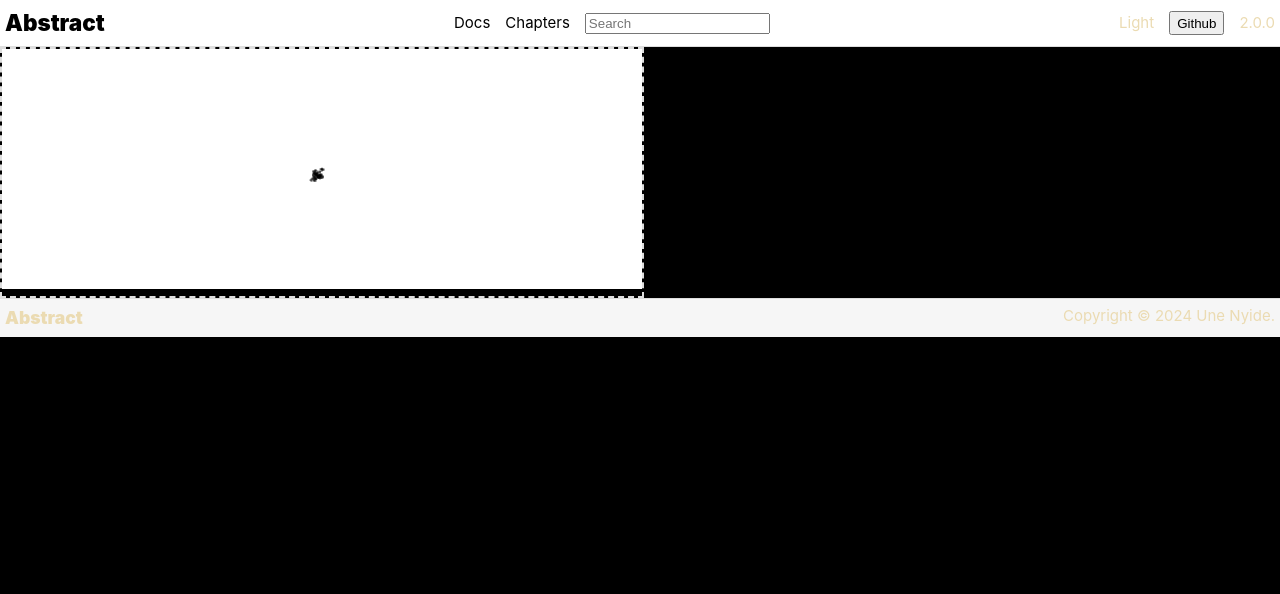
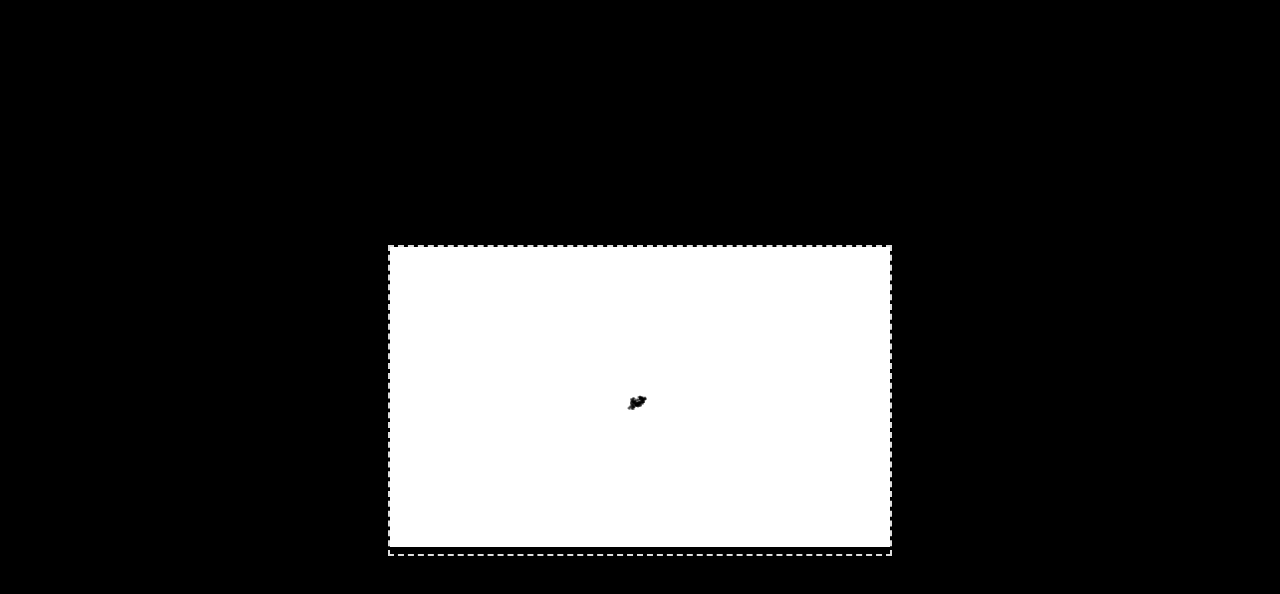
Before and after one commit to Unomars4/abstract, a Vue app: page /lab in a window 1280 px wide. Shown: the top 594 px of the page. Built offline with nearby package versions, Linux system fonts and the light colour scheme.

Commit message:
chore: adjust lint config

```diff
--- a/src/App.vue
+++ b/src/App.vue
@@ -1,19 +1,21 @@
 <script setup lang="ts">
-import { RouterView } from 'vue-router'
-import Header from "@/components/Header.vue"
-import Footer from "@/components/Footer.vue"
+import { RouterView } from 'vue-router';
 </script>
 
 <template>
-  <Header />
   <main>
     <RouterView />
-    <Footer />
   </main>
 </template>
 
 <style scoped>
 main {
-  height: 100%;
+  height: 100vh;
+  width: 60%;
+  margin: 0 auto;
+  border: solid 2px black;
+  display: flex;
+  justify-content: center;
+  align-items: center;
 }
 </style>
--- a/src/components/ui/Search.vue
+++ b/src/components/ui/Search.vue
@@ -3,7 +3,7 @@ type SearchBarProps = {
   placeholder?: string
 }
 
-const { placeholder = "Search" } = defineProps<SearchBarProps>()
+const { placeholder = "Search" } = defineProps<SearchBarProps>();
 </script>
 
 <template>
--- /dev/null
+++ b/src/sketches/constants.ts
@@ -0,0 +1,2 @@
+export const SCREEN_WIDTH = 500,
+  SCREEN_HEIGHT = 300;
--- /dev/null
+++ b/src/sketches/randomness.ts
@@ -0,0 +1,17 @@
+import p5 from 'p5';
+import Walker from '@/domains/walker';
+import { SCREEN_HEIGHT, SCREEN_WIDTH } from './constants';
+
+export const RandomWalker = function (p: p5) {
+  let walker: Walker;
+  p.setup = function () {
+    p.createCanvas(SCREEN_WIDTH, SCREEN_HEIGHT);
+    walker = new Walker(p);
+    p.background(255);
+  };
+
+  p.draw = function () {
+    walker.step();
+    walker.show();
+  };
+};
--- a/src/views/LabView.vue
+++ b/src/views/LabView.vue
@@ -1,28 +1,15 @@
 <script setup lang="ts">
-import Walker from "@/domains/walker";
 import p5 from "p5";
 import { onMounted, useTemplateRef } from "vue";
+import { RandomWalker } from "@/sketches/randomness";
 
 const container = useTemplateRef<HTMLDivElement | undefined>("container");
 
-let sketch = function (p: p5) {
-  let walker: Walker;
-  const screen_width = 640, screen_height = 240;
-  p.setup = function () {
-    p.createCanvas(screen_width, screen_height);
-    walker = new Walker(p)
-    p.background(255)
-  }
 
-  p.draw = function () {
-    walker.step()
-    walker.show()
-  }
-}
 
 onMounted(() => {
-  if (container.value)
-    new p5(sketch, container.value)
+  if (!container.value) return;
+  new p5(RandomWalker, container.value)
 })
 </script>
 
```
Also changed, not shown: eslint.config.ts (+5 -5 lines), src/main.ts (+7 -7 lines), src/router/index.ts (+5 -5 lines), .prettierrc.json.
